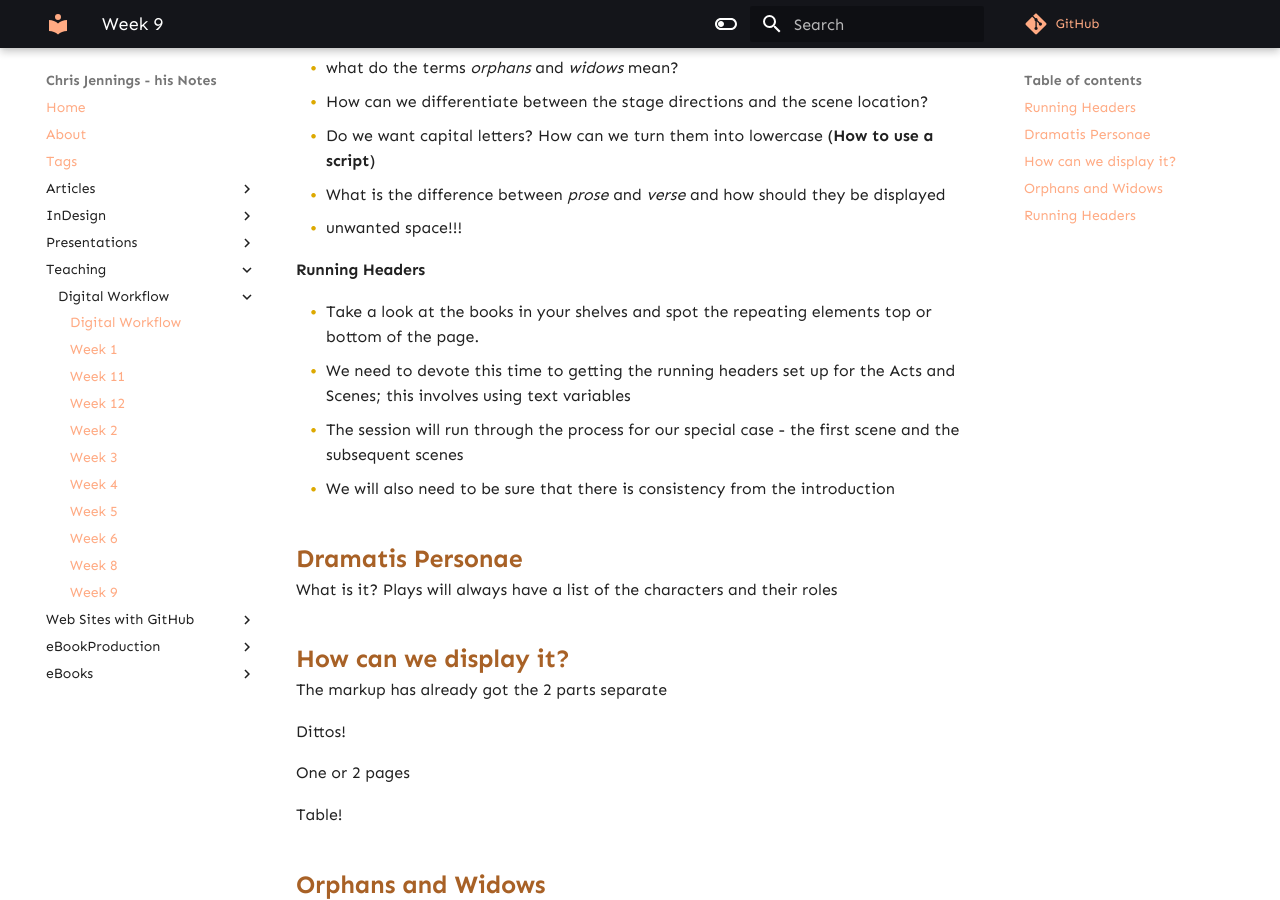
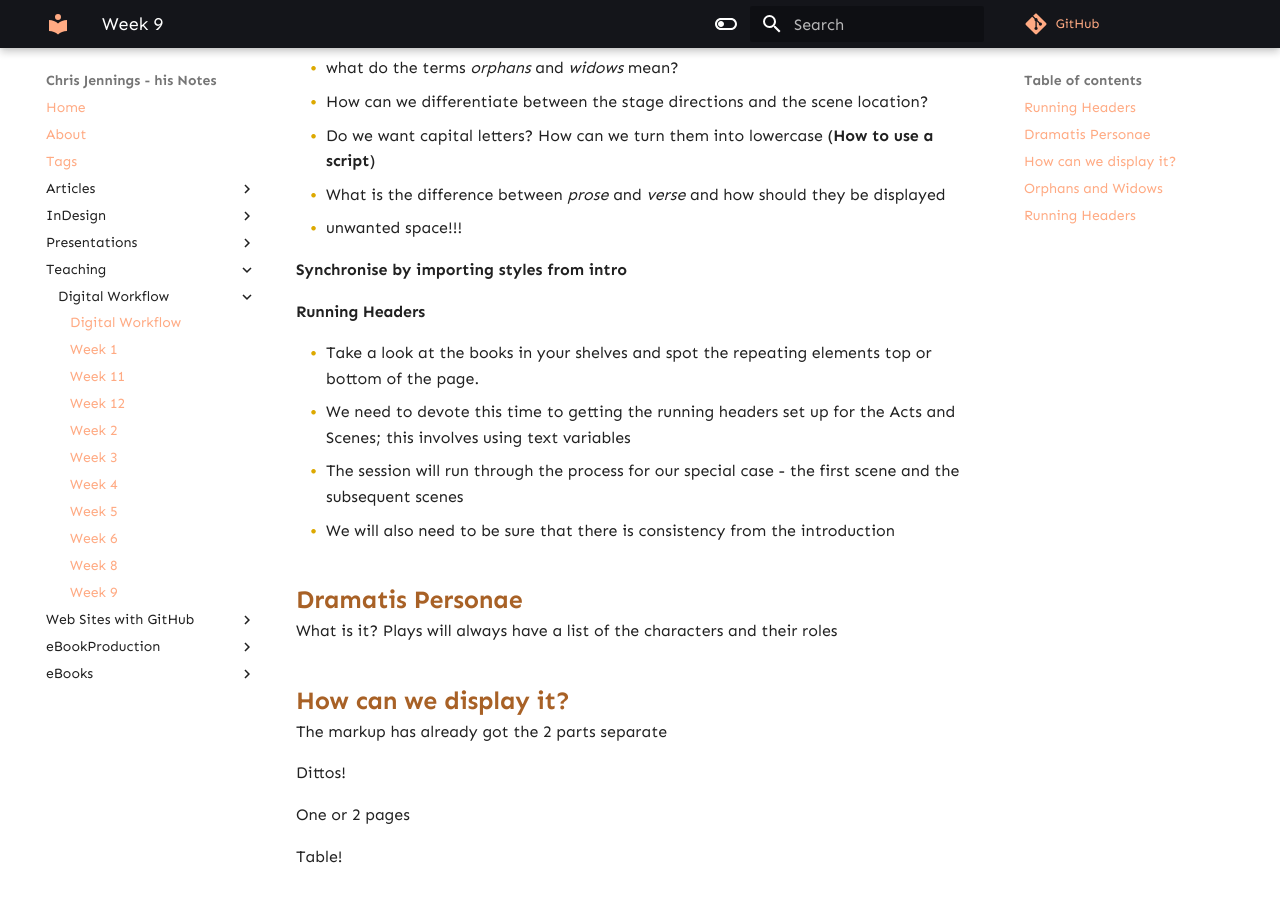
Before and after one commit to chrisjennings-notes/chrisjennings-notes.github.io, an MkDocs documentation site: the page built from docs/Teaching/Digital Workflow/Week 9.md, in a window 1280 px wide and 900 px high, scrolled down 361 px. Built offline with MkDocs 1.6.1 and Material for MkDocs 9.7.7, drawn with Linux system fonts in a browser that asks for light colours; comment, search, counter and statistics services are not loaded; part of the change alters nothing that is shown.

Commit message:
vault backup: 2026-11-18 07:03:30

```diff
--- a/docs/Teaching/Digital Workflow/Week 9.md
+++ b/docs/Teaching/Digital Workflow/Week 9.md
@@ -1,6 +1,6 @@
 ---
 date: 2025-01-28
-updated: 2026-11-17
+updated: 2026-11-18
 ---
 - How should the play start?
 - What is the Dramatis Personae and how should we display this?
@@ -14,6 +14,8 @@ updated: 2026-11-17
 - Do we want capital letters? How can we turn them into lowercase (**How to use a script**)
 - What is the difference between _prose_ and _verse_ and how should they be displayed
 - unwanted space!!!
+
+**Synchronise by importing styles from intro**
 
 #### Running Headers
 
```
Also changed, not shown: 2 other files.
